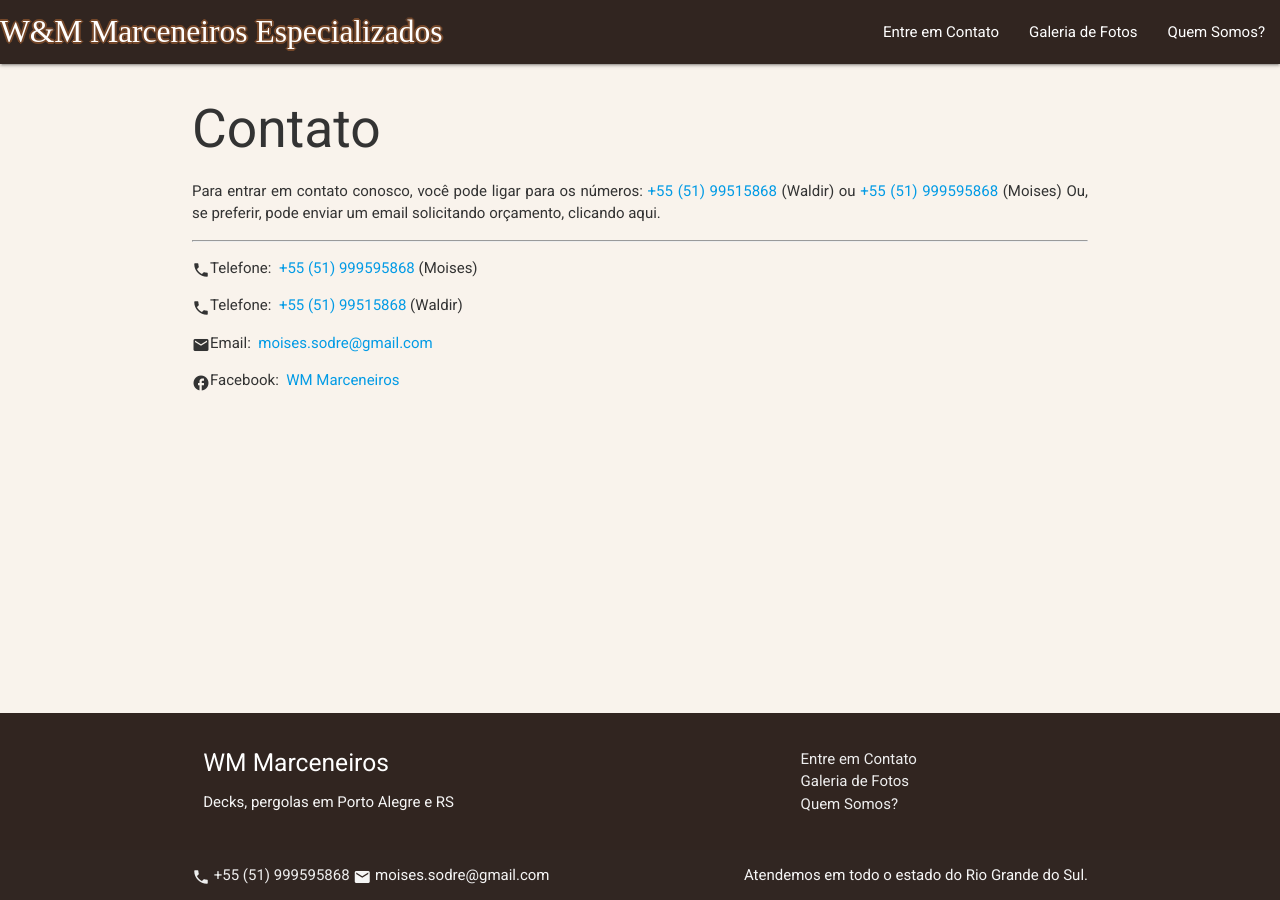
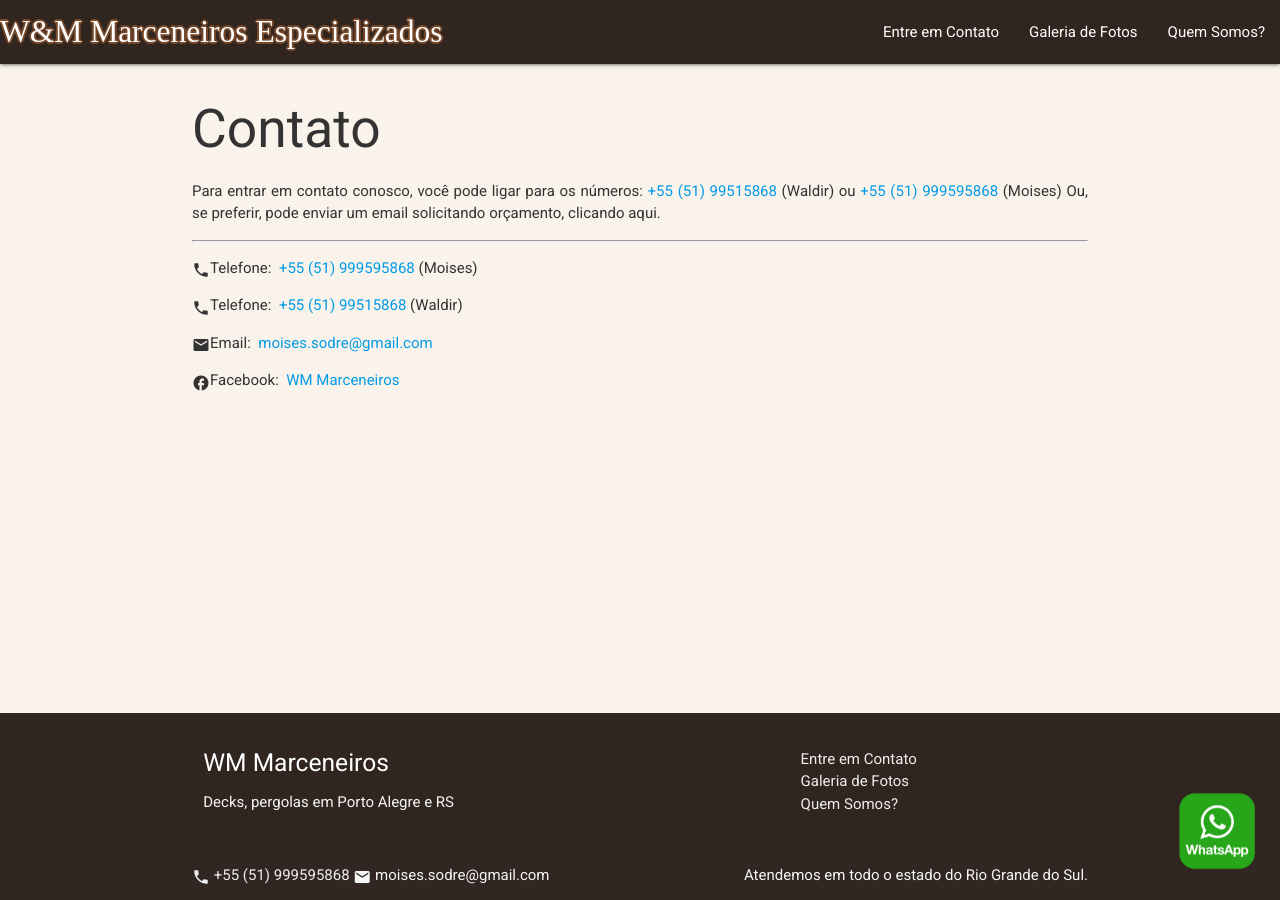
Before and after one commit to rdornelles/wmmarceneiros.com.br, a Jekyll site: the page built from contato.md, in a window 1280 px wide. Built offline with Jekyll 4.4.1, drawn with Linux system fonts in a browser that asks for light colours; some web fonts are replaced.

Commit message:
add fixed whattsapp button

```diff
--- /dev/null
+++ b/_includes/zapzap.html
@@ -0,0 +1,5 @@
+<div class="fixed-action-btn">
+    <a class="tooltipped" data-tooltip="Entre em Contato!" style="width:80px;display:block;" data-position="top" href=" {{ site.phone_link }}" target="_blank">
+        <img src="/assets/zapzap.png" width="100%">
+    </a>
+</div>
--- a/_layouts/default.html
+++ b/_layouts/default.html
@@ -7,6 +7,7 @@
     <body>
         {% include header.html %}
         <main class="container">{{ content }}</main>
+        {% include zapzap.html %}
         {% include footer.html %}
     </body>
 </html>
--- a/_layouts/full.html
+++ b/_layouts/full.html
@@ -7,6 +7,7 @@
     <body>
         {% include header.html %}
         <main>{{ content }}</main>
+        {% include zapzap.html %}
         {% include footer.html %}
     </body>
 </html>
--- a/assets/scripts.js
+++ b/assets/scripts.js
@@ -59,3 +59,11 @@ document.addEventListener('DOMContentLoaded', () => {
     var elems = document.querySelectorAll('.materialboxed');
     M.Materialbox.init(elems);
 });
+
+/**
+ * @description button tooltip init
+ */
+document.addEventListener('DOMContentLoaded', function() {
+    var elems = document.querySelectorAll('.tooltipped');
+    M.Tooltip.init(elems);
+});
```
Also changed, not shown: assets/zapzap.png (added).
